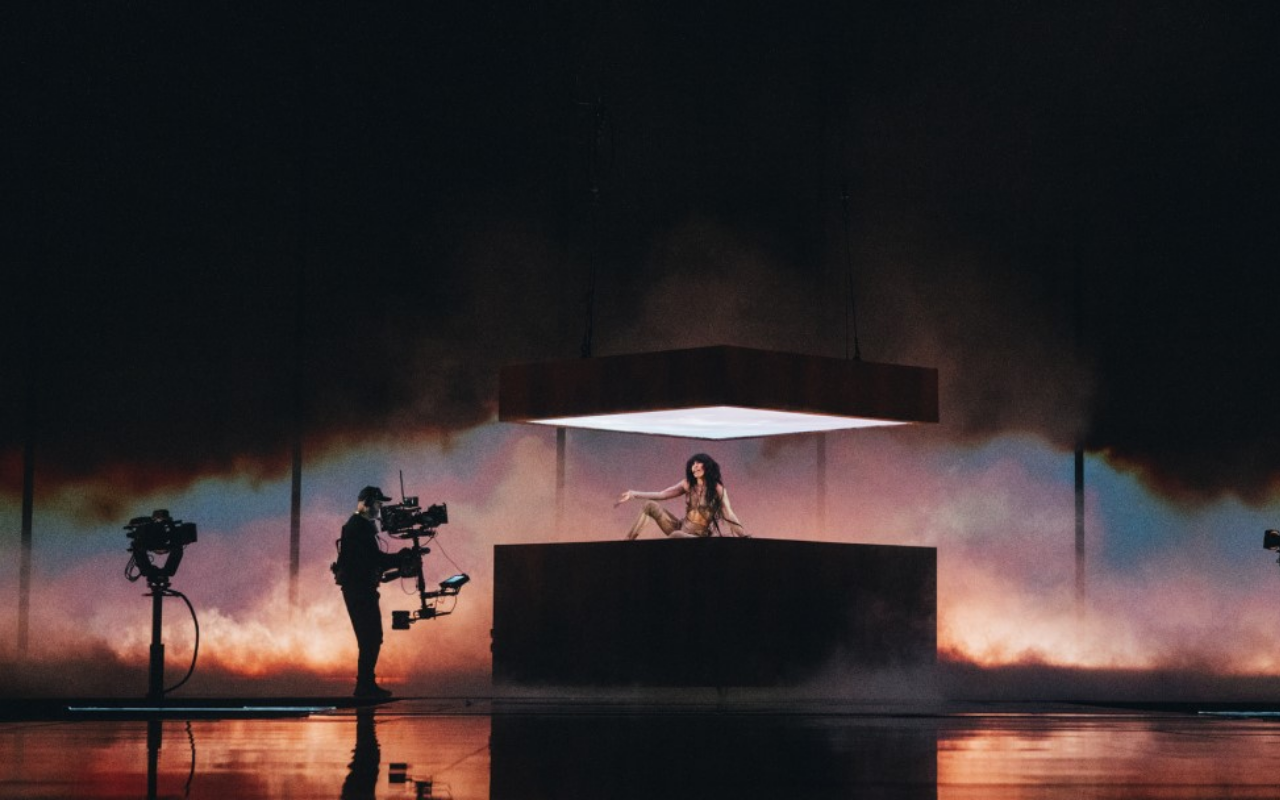
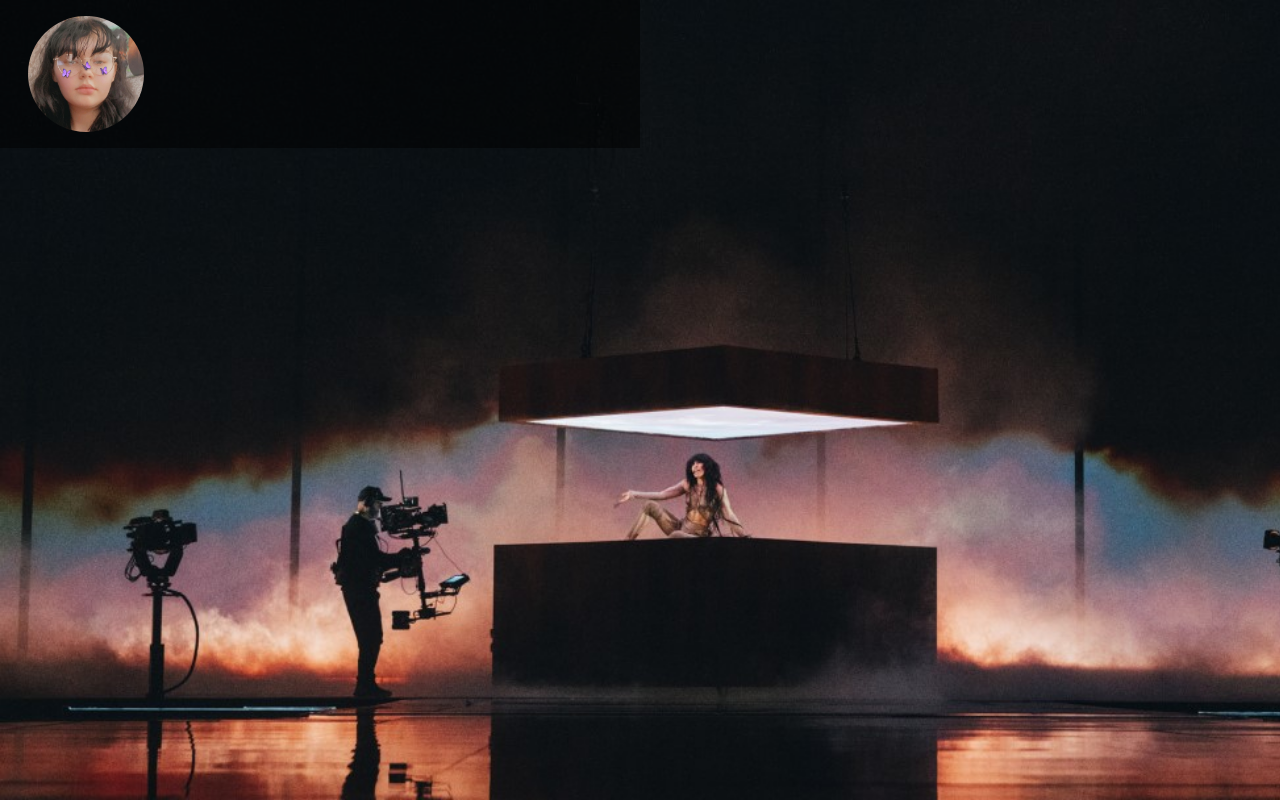
Before and after one commit to fvandam/fvandam.github.io, a plain HTML site: page start-page.html in a window 1280 px wide. Drawn offline with nearby package versions, Linux system fonts and the light colour scheme.

Commit message:
added image in new col

```diff
--- a/start-page.html
+++ b/start-page.html
@@ -21,7 +21,12 @@
 </head>
 <div class="container-fluid bg-index">
     <div class="row">
-        <div class="col-md-6"></div>
+        <div class="col-md-6  bg-black bg-opacity-50">
+            <div class="row">
+                <div class="col-md-6"><img class="w-50 p-3 rounded-circle" src="img/picME.jpg" alt="pictureME"></div>
+                <div class="col-md-6"></div>
+            </div>
+        </div>
         <div class="col-md-6"></div>
     </div>
     <div class="row">
```
